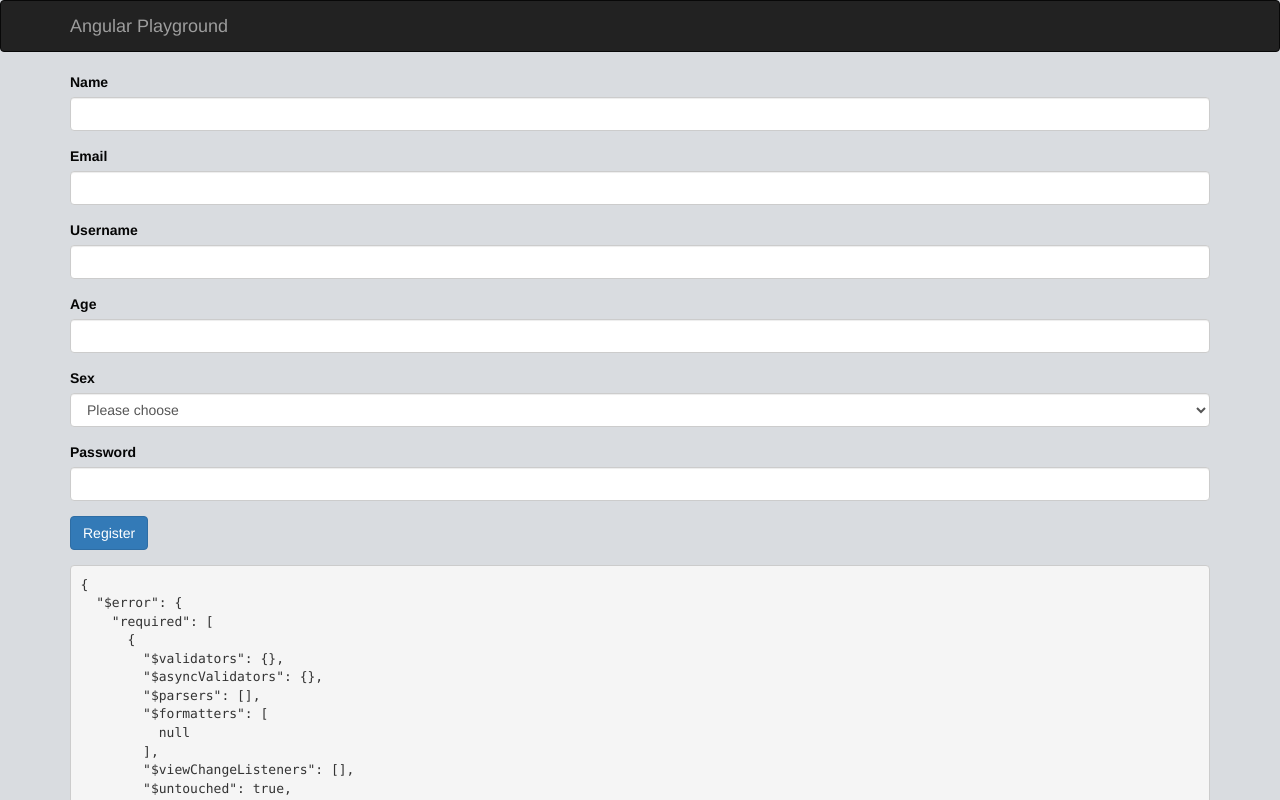
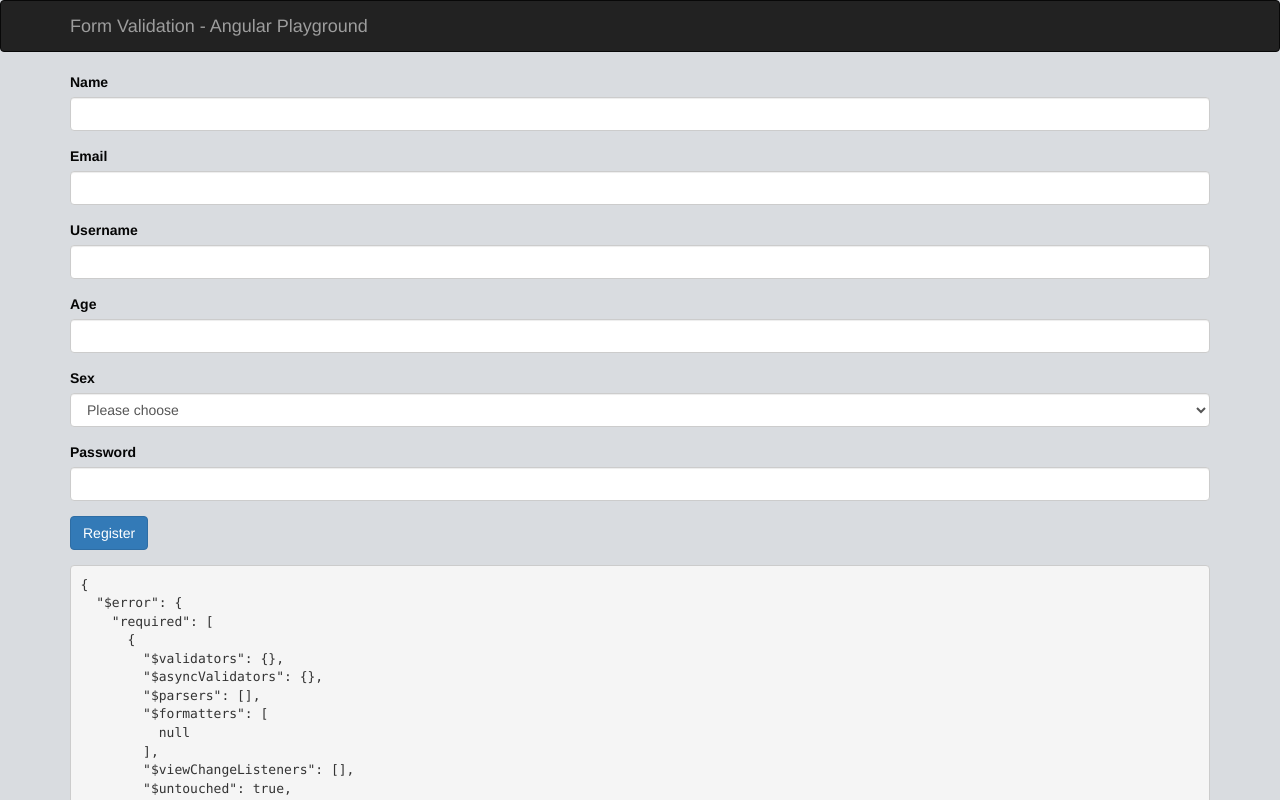
Before and after one commit to ghigbie/angularPlayground4, a website with bundled scripts: page landing.html in a window 1280 px wide. Shown: the top 800 px of the page. Built offline with nearby package versions, Linux system fonts and the light colour scheme; files whose address does not match are found by name.

Commit message:
Update landing page

```diff
--- a/landing.html
+++ b/landing.html
@@ -9,7 +9,7 @@
 	<nav class="navbar navbar-inverse">
 		<div class="container">
 			<div class="navbar-header">
-				<a class="navbar-brand" href="/">Angular Playground</a>
+				<a class="navbar-brand" href="/">Form Validation - Angular Playground</a>
 			</div>
 		</div>
 	</nav>
```
